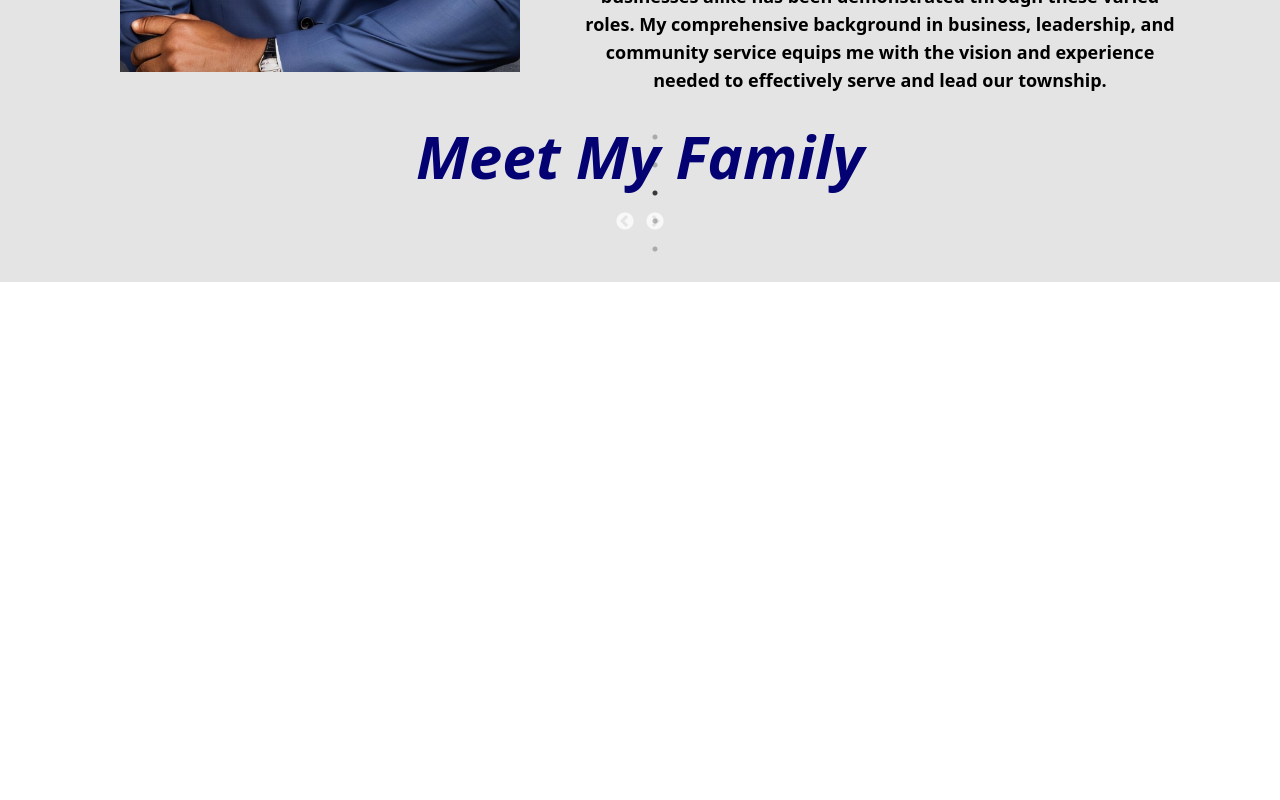
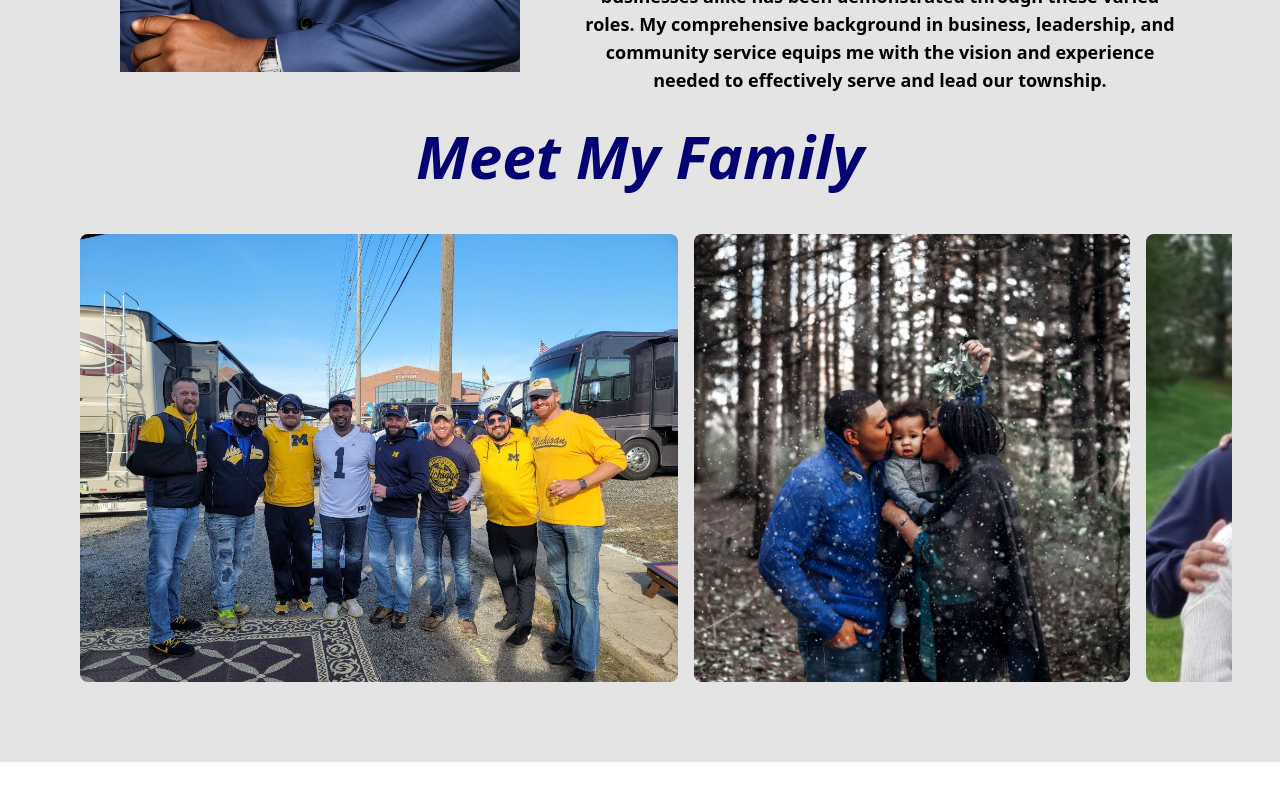
Before and after one commit to dommelay/BrianClark-Politician24, a React (Create React App) app in the folder frontend/: page / in a window 1280 px wide. Shown: the part 4215-5015 px from the top of the page. Before the commit the page ends 4625 px from the top, so only its background shows below. Built offline with nearby package versions, Linux system fonts and the light colour scheme.

Commit message:
implemented carousel, no autoscroll

```diff
--- a/frontend/src/App.tsx
+++ b/frontend/src/App.tsx
@@ -9,6 +9,7 @@ import Vision from './components/vision'
 import CountOn from './components/countbrian';
 import Change from './components/change';
 import About from './components/about';
+import PhotoCarousel from './components/photocarousel';
 
 function App() {
   return (
--- a/frontend/src/components/about.tsx
+++ b/frontend/src/components/about.tsx
@@ -1,7 +1,19 @@
 import React from 'react'
 import PhotoCarousel from './photocarousel';
+import Slider from 'react-slick';
+import 'slick-carousel/slick/slick.css';
+import 'slick-carousel/slick/slick-theme.css';
 
 const About: React.FC = () => {
+    const settings = {
+        dots: true,
+        infinite: true,
+        speed: 500,
+        slidesToShow: 1,
+        slidesToScroll: 1,
+        autoplay: true,
+        autoplaySpeed: 3000,
+    };
 
     return (
         <div className='mb-32 bg-grey px-12 py-12'>
@@ -18,9 +30,13 @@ const About: React.FC = () => {
             </div>
 
             <div className='mt-8 flex flex-col items-center justify-center'>
-                <h1 className='font-bold text-6xl italic text-blue'>Meet My Family</h1>
-                <div className='mt-6'>
-                    <PhotoCarousel/>
+                <h1 className='font-bold text-6xl italic text-blue mb-4'>Meet My Family</h1>
+                <div className="flex overflow-x-auto space-x-4 p-8 h-96 md:h-512">
+                    <img src="/images/fam1.jpg" alt="family photo 1" className="w-full rounded-lg" />
+                    <img src="/images/fam2.jpg" alt="family photo 2" className="w-full rounded-lg" />
+                    <img src="/images/fam3.jpg" alt="family photo 3" className="w-full rounded-lg" />
+                    <img src="/images/fam4.jpg" alt="family photo 4" className="w-full  rounded-lg" />
+                    <img src="/images/fam5.jpg" alt="family photo 5" className="w-full  rounded-lg" />
                 </div>
             </div>
 
--- a/frontend/tailwind.config.js
+++ b/frontend/tailwind.config.js
@@ -10,7 +10,10 @@ module.exports = {
         grey: '#e4e4e4',
       },
       maxWidth: {
-        '25': '25rem'
+        '25': '25rem',
+      },
+      height: {
+        '512': '32rem',
       },
     },
   },
```
